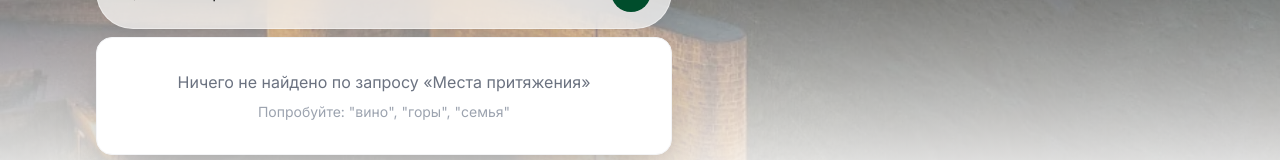
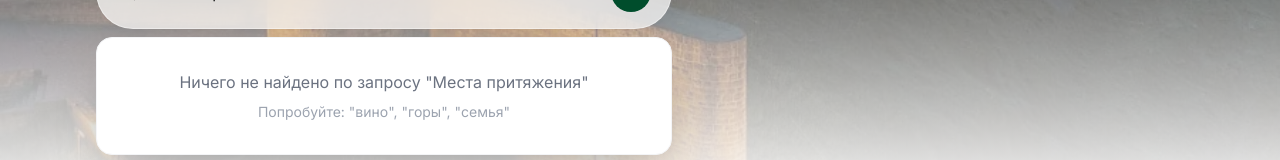
Before and after one commit to BrunoIsaev/EasyGo, a Next.js app: page / in a window 1280 px wide. Both pictures are taken after a click on the element "Места притяжения". Shown: the part 584-744 px from the top of the page. Built offline with nearby package versions, Linux system fonts and the light colour scheme.

Commit message:
Исправил кавычки в Hero.tsx для сборки

```diff
--- a/src/components/Hero.tsx
+++ b/src/components/Hero.tsx
@@ -137,7 +137,7 @@ export function Hero() {
                   </div>
                 ) : (
                   <div className="p-8 text-center text-gray-500">
-                    <p>Ничего не найдено по запросу «{query}»</p>
+                    <p>Ничего не найдено по запросу "{query}"</p>
                     <p className="text-sm mt-2 text-gray-400">Попробуйте: "вино", "горы", "семья"</p>
                   </div>
                 )}
```
